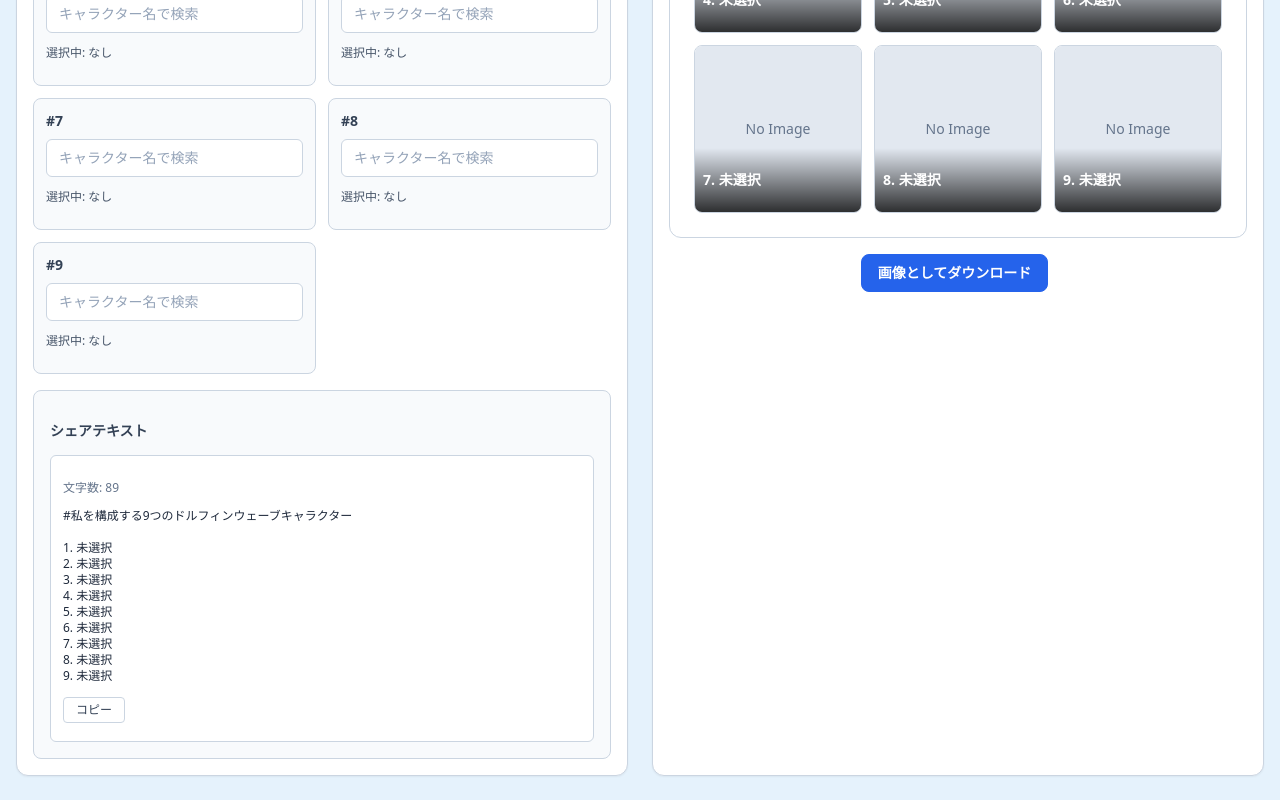
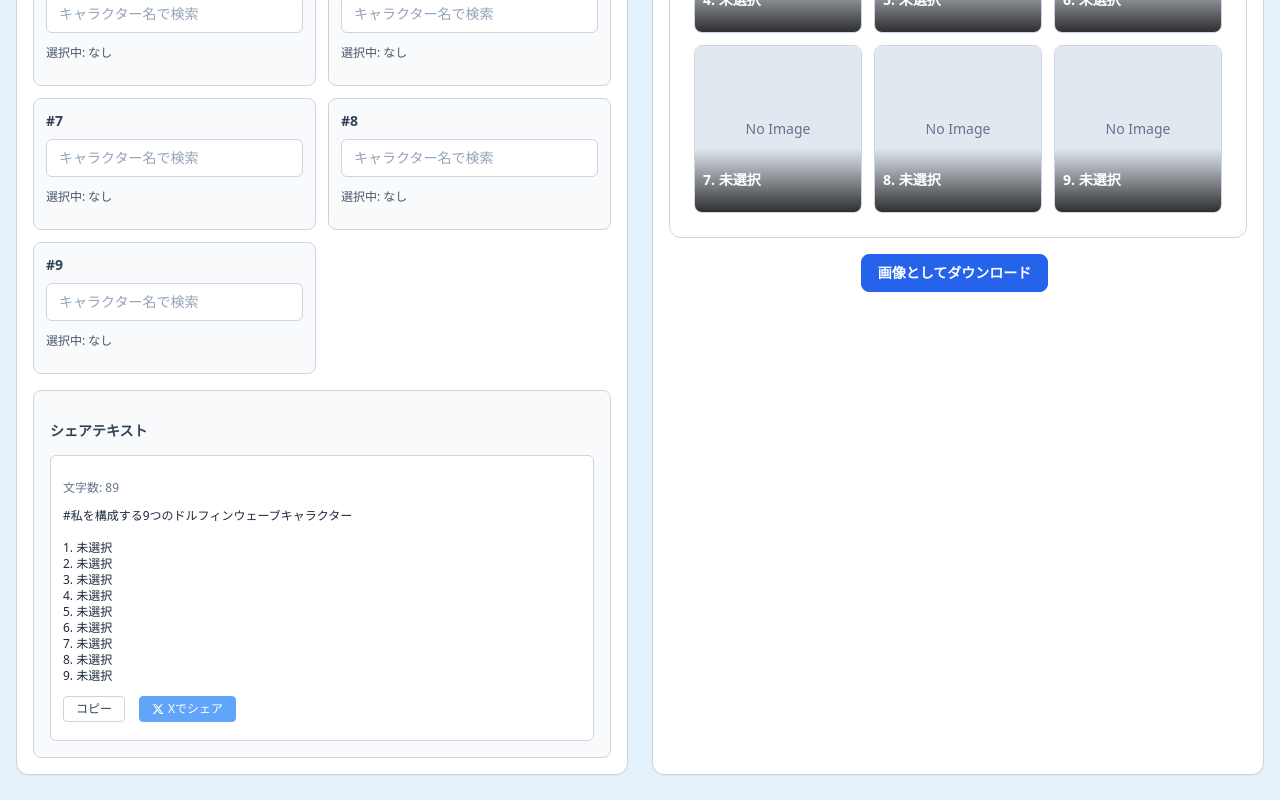
Before and after one commit to maguro-alternative/my-portfolio-site, a Next.js app: page /nine/dolphin in a window 1280 px wide. Shown: the part 589-1389 px from the top of the page. Built offline with nearby package versions, Linux system fonts and the light colour scheme.

Commit message:
twiterシェア追加

```diff
--- a/src/app/nine/dolphin/components/ShareTextSection.tsx
+++ b/src/app/nine/dolphin/components/ShareTextSection.tsx
@@ -4,18 +4,34 @@ interface ShareTextSectionProps {
 }
 
 export function ShareTextSection({ shareText, onCopy }: ShareTextSectionProps) {
+  const handleTwitterShare = () => {
+    const twitterUrl = `https://twitter.com/intent/tweet?text=${encodeURIComponent(shareText)}`;
+    window.open(twitterUrl, '_blank', 'width=550,height=420');
+  };
+
   return (
     <section className="space-y-3 rounded-lg border border-slate-300 bg-slate-50 p-4">
       <p className="text-sm font-semibold text-slate-700">シェアテキスト</p>
       <div className="rounded-md border border-slate-300 bg-white p-3">
         <p className="mb-2 text-xs text-slate-500">文字数: {shareText.length}</p>
         <p className="mb-3 whitespace-pre-wrap text-xs text-slate-800">{shareText}</p>
+        <div className="flex gap-2">
           <button
             onClick={onCopy}
             className="rounded border border-slate-300 bg-white px-3 py-1 text-xs text-slate-700 hover:bg-slate-50"
           >
             コピー
           </button>
+          <button
+            onClick={handleTwitterShare}
+            className="flex items-center gap-1 rounded border border-blue-400 bg-blue-400 px-3 py-1 text-xs text-white hover:bg-blue-500"
+          >
+            <svg className="h-3 w-3" fill="currentColor" viewBox="0 0 24 24">
+              <path d="M18.244 2.25h3.308l-7.227 8.26 8.502 11.24H16.17l-5.214-6.817L4.99 21.75H1.68l7.73-8.835L1.254 2.25H8.08l4.713 6.231zm-1.161 17.52h1.833L7.084 4.126H5.117z" />
+            </svg>
+            Xでシェア
+          </button>
+        </div>
       </div>
     </section>
   );
```
Lines whose indentation alone changed are shown as unchanged.
